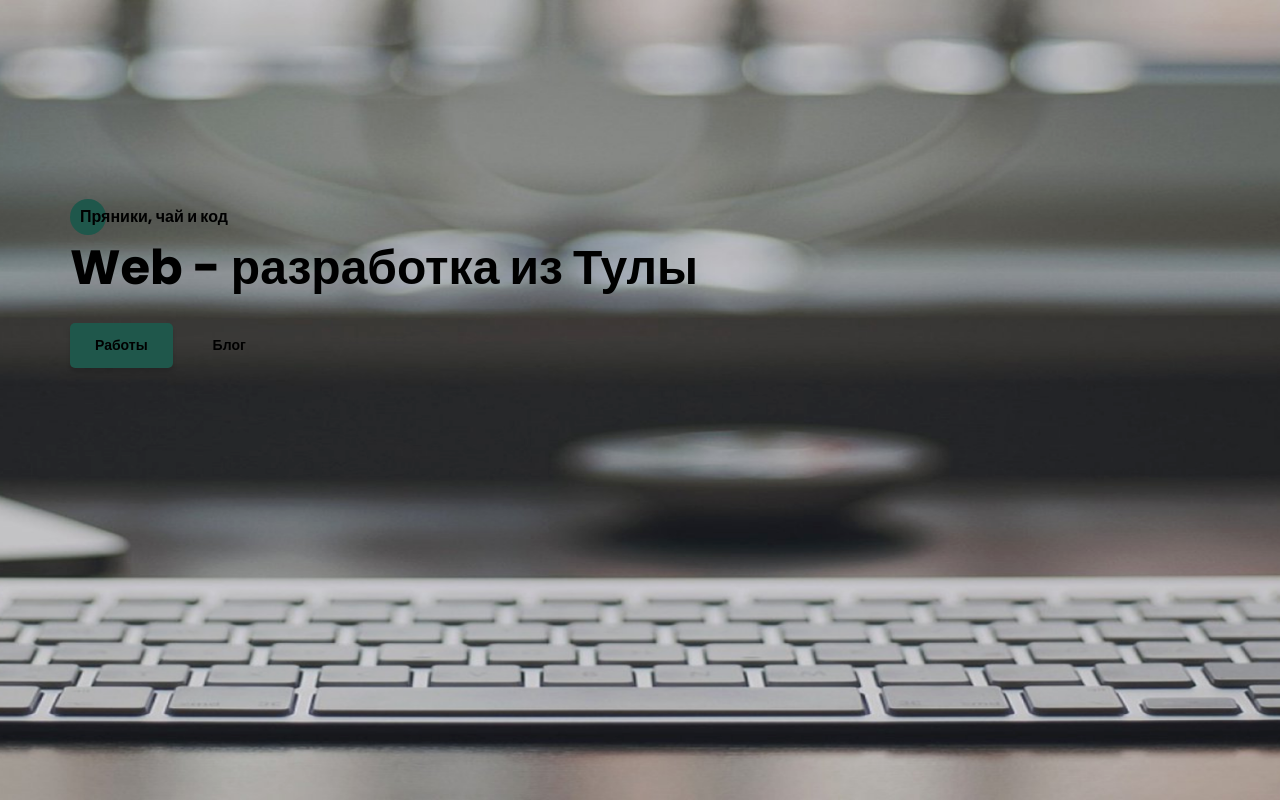
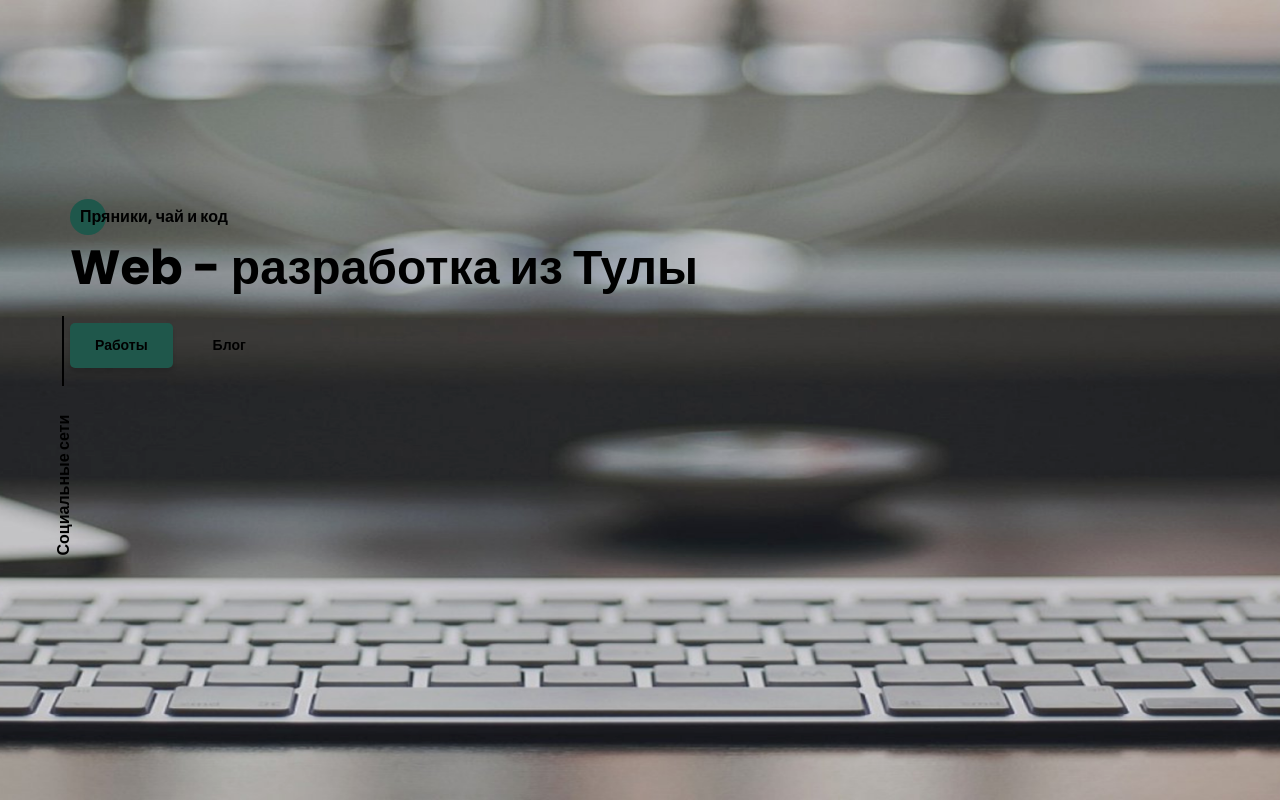
Before and after one commit to MArtemN/portfolio, a PHP site: page / in a window 1280 px wide. Run offline with PHP 8.4, Linux system fonts and the light colour scheme; style sheets or scripts are compiled from the project's sources; some libraries are stand-ins or nearby versions.

Commit message:
add local icon fonts add aside panel

```diff
--- a/src/index.html
+++ b/src/index.html
@@ -30,6 +30,20 @@
     <link rel="stylesheet" href="css/style.min.css">
 </head>
 <body>
+    <aside class="sidepanel">
+        <a href="https://github.com/MArtemN?tab=repositories" class="sidepanel__link">
+            <span class="icon-github"></span>
+        </a>
+        <a href="https://vk.com/id143372476" class="sidepanel__link">
+            <span class="icon-vk"></span>
+        </a>
+        <a href="https://t.me/MArtemN" class="sidepanel__link">
+            <span class="icon-telegram"></span>
+        </a>
+        <div class="sidepanel__divider"></div>
+        <div class="sidepanel__text"><span>Социальные сети</span></div>
+    </aside>
+
     <section class="promo">
         <div class="container">
             <div class="promo__subtitle title">Пряники, чай и код</div>
--- /dev/null
+++ b/src/scss/base/_fonts.scss
@@ -0,0 +1,6 @@
+@font-face {
+    font-family: 'icomoon';
+    src: url('../fonts/icomoon.woff') format('woff');
+    font-style: normal;
+    font-weight: normal;
+}
--- a/src/scss/base/_variables.scss
+++ b/src/scss/base/_variables.scss
@@ -2,5 +2,5 @@
 $main-color: #1F574B;
 $main-title: #000;
 $title: #000;
-$links: #000;
-$links-hover: #fff;
+$text-hover: #fff;
+$text: #000;
--- a/src/scss/blocks/_promo.scss
+++ b/src/scss/blocks/_promo.scss
@@ -24,10 +24,10 @@
         font-size: 14px;
         line-height: 21px;
         margin-right: 40px;
-        color: $links;
+        color: $text;
         transition: 0.5s all;
         &:hover {
-            color: $links-hover;
+            color: $text-hover;
             text-decoration: none;
         }
     }
--- /dev/null
+++ b/src/scss/blocks/_sidepanel.scss
@@ -0,0 +1,40 @@
+.sidepanel {
+    position: absolute;
+    top:226px;
+    left: 50px;
+    display: flex;
+    flex-direction: column;
+    justify-content: space-between;
+    align-items: center;
+    width: 25px;
+    height: 340px;
+    &__link {
+        font-family: 'icomoon';
+        text-decoration: none;
+        color:$text;
+        font-size: 20px;
+        transition: 0.5s all;
+        &:hover {
+            text-decoration: none;
+            color: $text-hover;
+        }
+    }
+    &__divider {
+        width: 2px;
+        height: 70px;
+        background-color: $text;
+    }
+    &__text {
+        width: 24px;
+        height: 150px;
+        span {
+            display: block;
+            font-weight: 700;
+            font-size: 16px;
+            line-height: 24px;
+            color: $text;
+            width: 150px;
+            transform: rotate(-90deg) translate(-35%, -260%);
+        }
+    }
+}
--- a/src/scss/style.scss
+++ b/src/scss/style.scss
@@ -1,6 +1,8 @@
 @import 'libs/bootstrap-reboot.min';
 @import url('https://fonts.googleapis.com/css2?family=Poppins:wght@500;700&display=swap');
+@import url('https://i.icomoon.io/public/temp/429e3858f5/social/style.css');
 
+@import 'base/fonts';
 @import 'base/variables';
 @import 'base/mixins';
 
@@ -15,7 +17,8 @@
     margin: 0 auto;
 }
 
+@import 'blocks/sidepanel';
 @import 'blocks/promo';
 @import 'blocks/btns';
 @import 'blocks/title';
-@import 'blocks/_main-title';
+@import 'blocks/main-title';
```
Also changed, not shown: dist/index.html (+1 -1 lines), gulpfile.js (+8 -1 lines), dist/css/style.min.css, dist/fonts/icomoon.woff (added), dist/icons/social/facebook.svg (deleted), dist/icons/social/github.svg (deleted), dist/icons/social/instagram.svg (deleted), dist/icons/social/telegram.svg (deleted), src/fonts/icomoon.woff (added), src/icons/social/facebook.svg (deleted), src/icons/social/github.svg (deleted), src/icons/social/instagram.svg (deleted), src/icons/social/telegram.svg (deleted).
